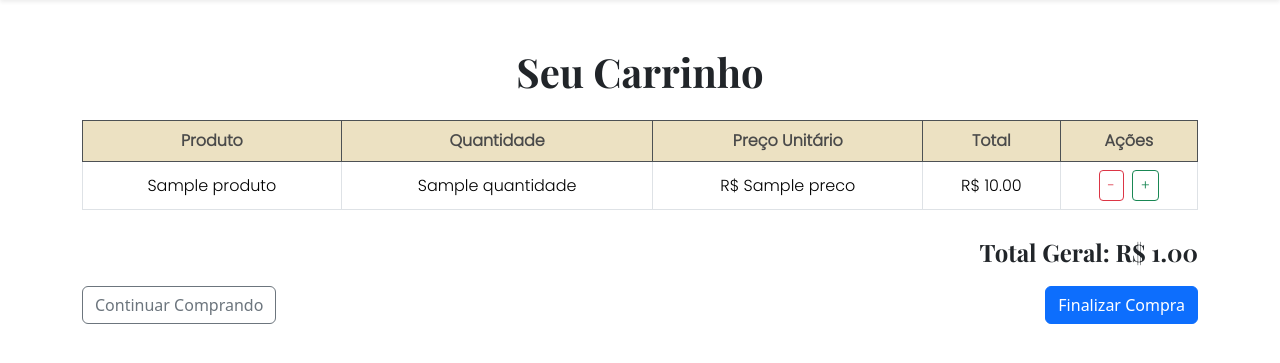
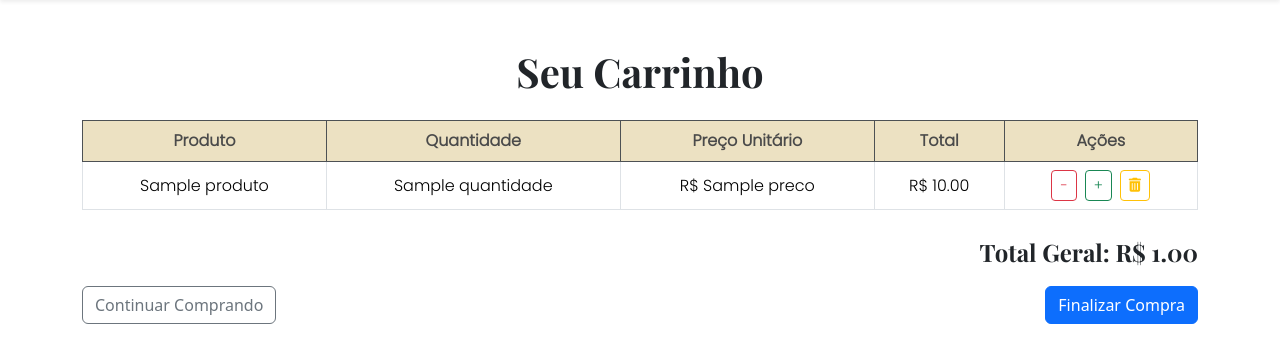
Before and after one commit to dudaGrossi/loja_onlinePW, a Django app: template loja/templates/carrinho.html in a window 1280 px wide. Shown: the part 84-447 px from the top of the page. Run offline with Django 5.2, Linux system fonts and the light colour scheme; the template is opened without the code that fills it: most values are stand-ins (such as "Sample title", 1, 10 or a date in 2020); some libraries are stand-ins or nearby versions.

Commit message:
Adição de botão de deletar produto do carrinho

```diff
--- a/loja/templates/carrinho.html
+++ b/loja/templates/carrinho.html
@@ -8,6 +8,8 @@
     <link href="https://cdn.jsdelivr.net/npm/bootstrap@5.3.0-alpha1/dist/css/bootstrap.min.css" rel="stylesheet">
     <!-- Google Fonts -->
     <link href="https://fonts.googleapis.com/css2?family=Playfair+Display:wght@700&family=Poppins:wght@300&display=swap" rel="stylesheet">
+    <!-- Lixeira -->
+    <link rel="stylesheet" href="https://cdnjs.cloudflare.com/ajax/libs/font-awesome/6.0.0-beta3/css/all.min.css">
     <style>
         .navbar {
             font-family: 'Poppins', sans-serif;
@@ -101,9 +103,16 @@
                                 {% csrf_token %}
                                 <button type="submit" class="btn btn-sm btn-outline-danger">-</button>
                             </form>
-                            <form method="post" action="{% url 'aumentar_quantidade' item.produto.codigo %}">
+                            <form method="post" action="{% url 'aumentar_quantidade' item.produto.codigo %}" class="me-2">
                                 {% csrf_token %}
                                 <button type="submit" class="btn btn-sm btn-outline-success">+</button>
+                            </form>
+                            <form method="post" action="{% url 'remover_do_carrinho' item.produto.codigo %}">
+                                {% csrf_token %}
+                                <!-- Usando o ícone de lixeira do Font Awesome -->
+                                <button type="submit" class="btn btn-sm btn-outline-warning">
+                                    <i class="fas fa-trash-alt"></i> <!-- Ícone de lixeira -->
+                                </button>
                             </form>
                         </div>
                     </td>
--- a/loja/urls.py
+++ b/loja/urls.py
@@ -1,5 +1,5 @@
 from django.urls import path
-from .views import login_view,homepage_view, adicionar_ao_carrinho, carrinho_view, cadastro_view, diminuir_quantidade, aumentar_quantidade, finalizar_compra
+from .views import login_view,homepage_view, adicionar_ao_carrinho, carrinho_view, cadastro_view, diminuir_quantidade, aumentar_quantidade, remover_do_carrinho, finalizar_compra
 
 urlpatterns = [
     path('', login_view, name='login'),
@@ -9,5 +9,6 @@ urlpatterns = [
     path('cadastro/', cadastro_view, name='cadastro'),
     path('carrinho/diminuir/<str:codigo>/', diminuir_quantidade, name='diminuir_quantidade'),
     path('carrinho/aumentar/<str:codigo>/', aumentar_quantidade, name='aumentar_quantidade'),
+    path('carrinho/remover_do_carrinho/<str:codigo>/', remover_do_carrinho, name='remover_do_carrinho'),
     path('finalizar_compra/', finalizar_compra, name='finalizar_compra'),
 ]
```
Also changed, not shown: loja/views.py (+9 -0 lines), db.sqlite3.
